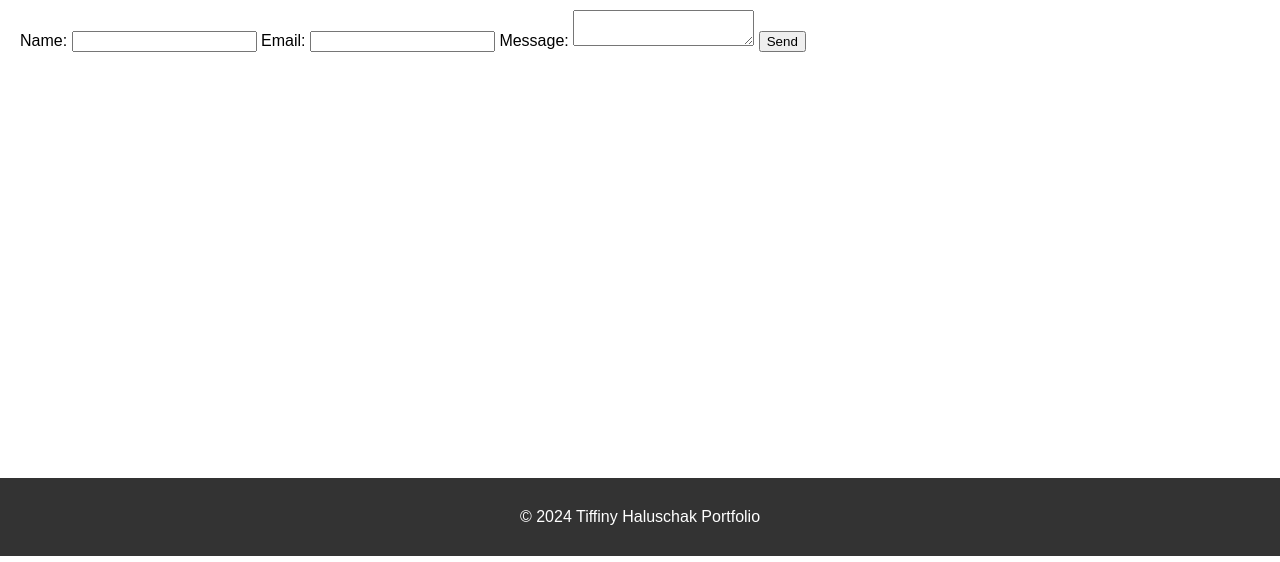
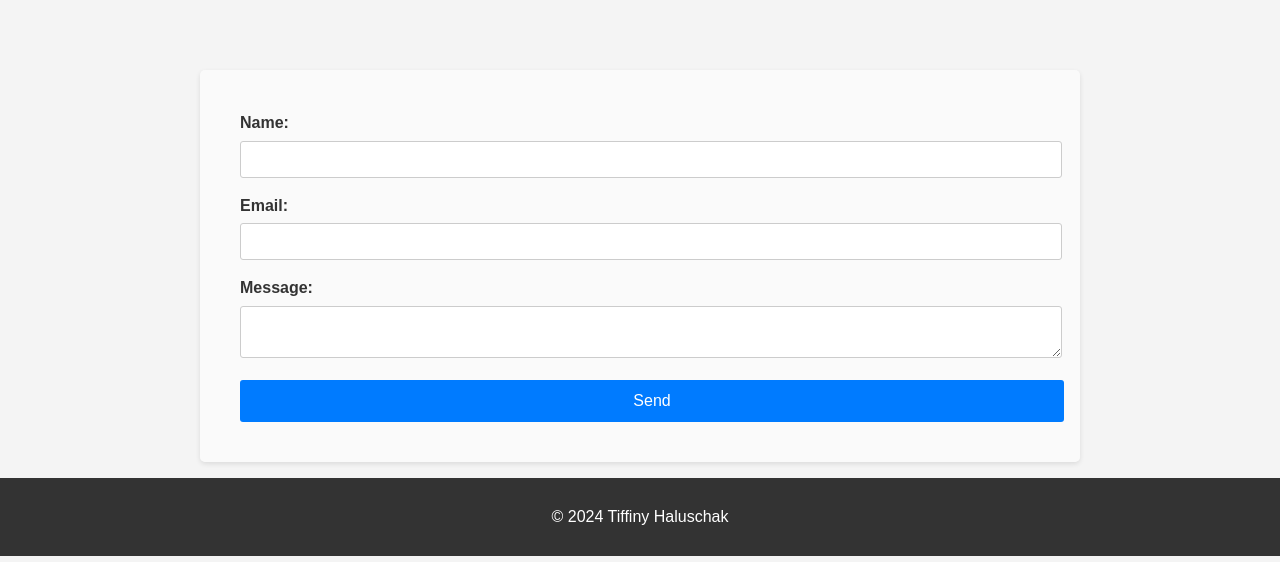
Before and after one commit to TiffinyHaluschak/portfolio, a plain HTML site: page contact.html in a window 1280 px wide. Shown: the part 244-806 px from the top of the page. Drawn offline with Linux system fonts and the light colour scheme.

Commit message:
Working on styling.

```diff
--- a/contact.html
+++ b/contact.html
@@ -8,7 +8,7 @@
 </head>
 <body>
     <header>
-        <h1>Contact Me</h1>
+        <h1>Tiffiny Haluschak</h1>
         <nav>
             <ul>
                 <li><a href="index.html">Home</a></li>
@@ -22,7 +22,7 @@
     <main>
         <section id="contact">
             <h2>Contact Me</h2>
-            <form id="contactForm" action="https://formspree.io/f/xbljrnyp" method="POST">
+            <form id="contactForm" class="contact-form" action="https://formspree.io/f/xbljrnyp" method="POST">
                 <label for="name">Name:</label>
                 <input type="text" id="name" name="name" required>
 
@@ -39,7 +39,7 @@
     </main>
 
     <footer>
-        <p>&copy; 2024 Tiffiny Haluschak Portfolio</p>
+        <p>&copy; 2024 Tiffiny Haluschak</p>
     </footer>
 
 </body>
--- a/css/styles.css
+++ b/css/styles.css
@@ -1,12 +1,62 @@
+:root {
+    --primary-color: #007BFF;
+    --secondary-color: #0056b3;
+    --background-color: #f4f4f4;
+    --text-color: #333;
+    --border-color: #ccc;
+}
+
 body {
     font-family: Arial, sans-serif;
+    background-color: var(--background-color);
+    color: var(--text-color);
     line-height: 1.6;
     margin: 0;
     padding: 0;
 }
 
+.contact-form {
+    max-width: 800px;
+    margin: 80px auto; /* Centers the form horizontally */
+    padding: 40px;
+    background-color: #ffffff8f; /* White background */
+    border-radius: 5px;
+    box-shadow: 0 2px 5px rgba(0, 0, 0, 0.1);
+}
+
+.contact-form label {
+    display: block;
+    margin-bottom: 5px;
+    font-weight: bold;
+}
+
+.contact-form input[type="text"],
+.contact-form input[type="email"],
+.contact-form textarea {
+    width: 100%;
+    padding: 10px;
+    margin-bottom: 15px;
+    border: 1px solid var(--border-color);
+    border-radius: 3px;
+}
+
+.contact-form button[type="submit"] {
+    background-color: var(--primary-color);
+    color: #fff;
+    padding: 12px;
+    border: none;
+    border-radius: 3px;
+    font-size: 16px;
+    cursor: pointer;
+    width: 103%;
+}
+
+.contact-form button[type="submit"]:hover {
+    background-color: #0056b3;
+}
+
 header {
-    background: #333;
+    background: var(--text-color);
     color: #fff;
     padding: 10px 0;
     text-align: center;
@@ -32,7 +82,7 @@ section {
 }
 
 footer {
-    background: #333;
+    background: var(--text-color);
     color: #fff;
     text-align: center;
     padding: 10px 0;
```
Also changed, not shown: about.html (+1 -1 lines), index.html (+1 -1 lines), projects.html (+1 -1 lines).
